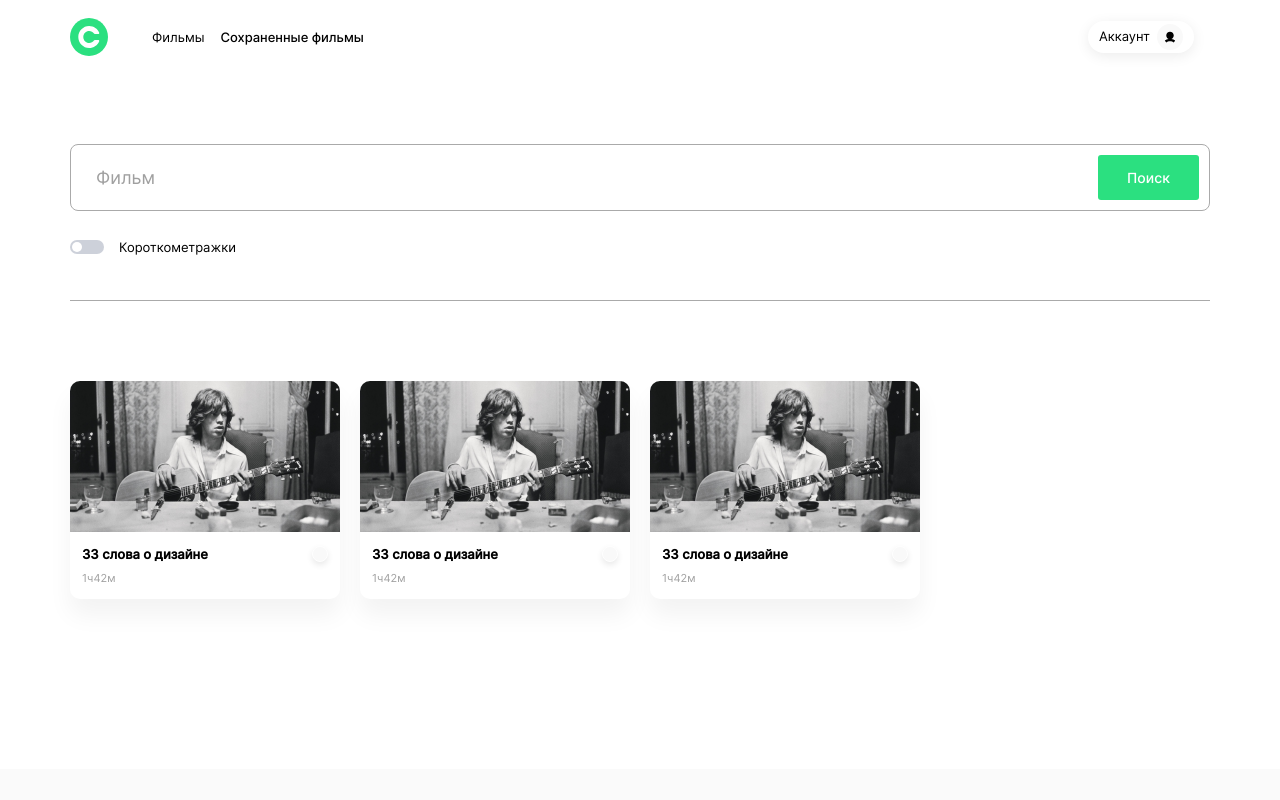
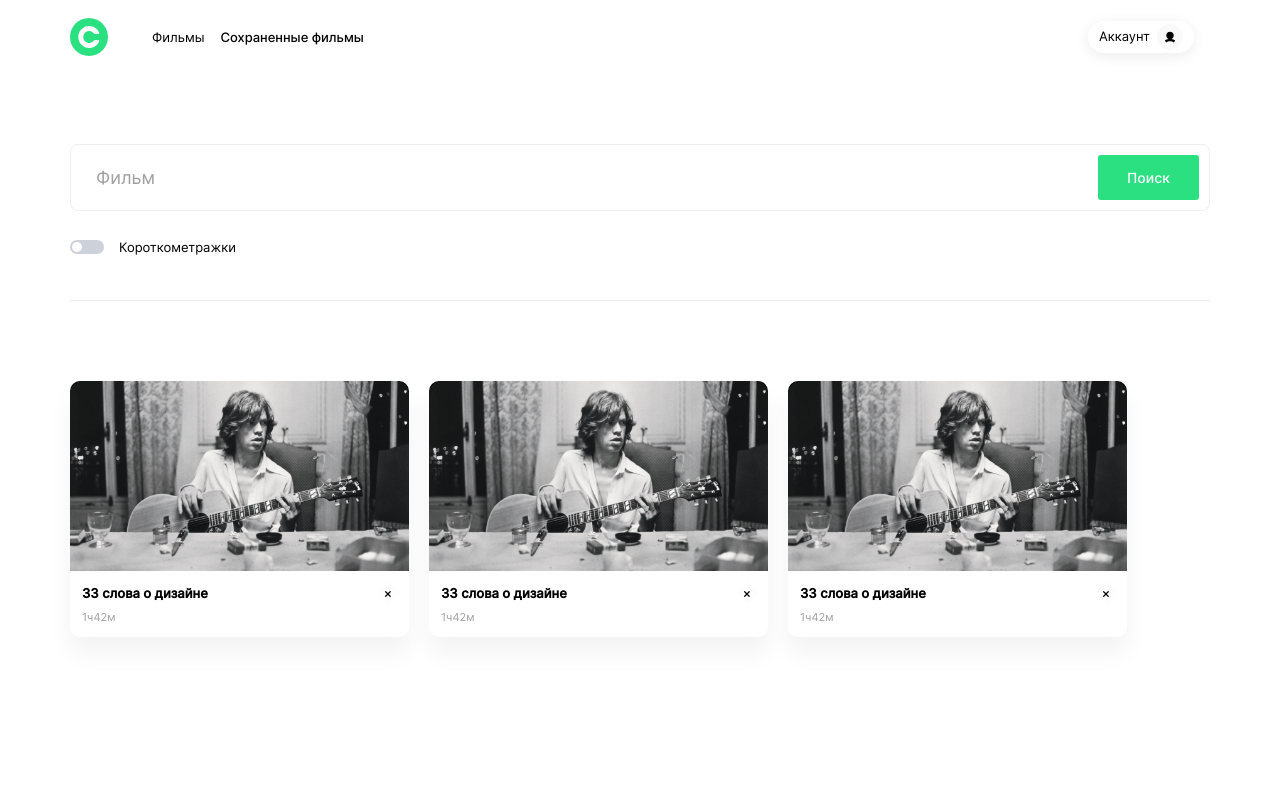
Before and after one commit to lazysl0th/movies-explorer-frontend, a React (Create React App) app: page /saved-movies in a window 1280 px wide. Shown: the top 800 px of the page. Built offline with nearby package versions, Linux system fonts and the light colour scheme.

Commit message:
fix: after checking

```diff
--- a/src/component/App/App.js
+++ b/src/component/App/App.js
@@ -41,15 +41,11 @@ function App() {
           <Profile />
         </Route>
         <Route path="/signin">
-          <Header typeClass="header_type_login-register" navHiddenClass="header__nav_hidden">
-            <Navigation hiddenClass="navigation_hidden" />
-          </Header>
+          <Header typeClass="header_type_login-register" navHiddenClass="header__nav_hidden" />
           <Login  />
         </Route>
         <Route path="/signup">
-          <Header typeClass="header_type_login-register" navHiddenClass="header__nav_hidden">
-            <Navigation hiddenClass="navigation_hidden" />
-          </Header>
+          <Header typeClass="header_type_login-register" navHiddenClass="header__nav_hidden" />
           <Register />
         </Route>
         <Route path="/*">
--- a/src/component/Main/AboutMe/AboutMe.js
+++ b/src/component/Main/AboutMe/AboutMe.js
@@ -12,7 +12,7 @@ function AboutMe() {
         <h4 className="student__profession-age">Фронтенд-разработчик, 32 года</h4>
         <p className="student__about">
         Я родился в Харцызске. В настоящее время живу и работаю в Сургуте, закончил факультет автоматики и вычислительной техники
-        ТТИ ЮФУ. У меня есть жена и мы люблю путешествовать. В 2020 году решил пройти курс веб-разработчика и начать кодить.
+        ТТИ ЮФУ. У меня есть жена и мы любим путешествовать. В 2020 году решил пройти курс веб-разработчика и начать кодить.
         </p>
         <ul className="student__links">
           <li className="student__item"><a href="https://t.me/lazy_sIoth" className="student__link" target="_blank" rel="noreferrer">Telegram</a></li>
--- a/src/component/Main/Techs/Techs.css
+++ b/src/component/Main/Techs/Techs.css
@@ -29,7 +29,7 @@
   margin: 0 auto;
   padding: 0;
   display: flex;
-  justify-content: space-between;
+  justify-content: flex-start;
   align-content: center;
   column-gap: 10px;
   max-width: 690px;
@@ -94,5 +94,6 @@
 
   .techs__techs {
     max-width: 200px;
+    justify-content: space-between;
   }
 }
--- a/src/component/Movies/MovieCard/MovieCard.css
+++ b/src/component/Movies/MovieCard/MovieCard.css
@@ -1,8 +1,7 @@
 .movie {
   max-width: 339px;
   width: 100%;
-  flex-basis: 270px;
-  min-width: 270px;
+  flex: 1 1 270px;
   display: flex;
   flex-wrap: wrap;
   border-radius: 10px;
@@ -62,9 +61,3 @@
   font-size: 11px;
   color: rgb(160, 160, 160);
 }
-
-@media screen and (max-width: 1279px) {
-  .movie {
-    flex-basis: 339px;
-  }
-}
--- a/src/component/Movies/MovieCard/MovieCard.js
+++ b/src/component/Movies/MovieCard/MovieCard.js
@@ -4,13 +4,13 @@ import ButtonDelete from '../../Button/Button';
 
 import movieImage from '../../../images/movie_image.png'
 
-function MovieCard() {
+function MovieCard({ buttonAddHiddenClass, buttonDeleteHiddenClass }) {
   return (
     <li className="movie">
       <img className="movie__image" src={movieImage} alt="Постер фильма"/>
       <h2 className="movie__name">33 слова о дизайне</h2>
-      <ButtonAdd type="button" name="buttonAdd" typeButtonClass="button_add"/>
-      <ButtonDelete text="+" type="button" name="buttonDelete" typeButtonClass="button_delete button_hidden"/>
+      <ButtonAdd type="button" name="buttonAdd" typeButtonClass={`button_add ${buttonAddHiddenClass}`}/>
+      <ButtonDelete text="+" type="button" name="buttonDelete" typeButtonClass={`button_delete ${buttonDeleteHiddenClass}`}/>
       <p className="movie__duration">1ч42м</p>
     </li>
   );
--- a/src/component/Movies/Movies.js
+++ b/src/component/Movies/Movies.js
@@ -11,22 +11,22 @@ function Movies() {
       <section className="movies">
         <SearchForm />
         <MoviesCardList>
-          <MovieCard />
-          <MovieCard />
-          <MovieCard />
-          <MovieCard />
-          <MovieCard />
-          <MovieCard />
-          <MovieCard />
-          <MovieCard />
-          <MovieCard />
-          <MovieCard />
-          <MovieCard />
-          <MovieCard />
-          <MovieCard />
-          <MovieCard />
-          <MovieCard />
-          <MovieCard />
+          <MovieCard buttonDeleteHiddenClass="button_hidden" />
+          <MovieCard buttonDeleteHiddenClass="button_hidden" />
+          <MovieCard buttonDeleteHiddenClass="button_hidden" />
+          <MovieCard buttonDeleteHiddenClass="button_hidden" />
+          <MovieCard buttonDeleteHiddenClass="button_hidden" />
+          <MovieCard buttonDeleteHiddenClass="button_hidden" />
+          <MovieCard buttonDeleteHiddenClass="button_hidden" />
+          <MovieCard buttonDeleteHiddenClass="button_hidden" />
+          <MovieCard buttonDeleteHiddenClass="button_hidden" />
+          <MovieCard buttonDeleteHiddenClass="button_hidden" />
+          <MovieCard buttonDeleteHiddenClass="button_hidden" />
+          <MovieCard buttonDeleteHiddenClass="button_hidden" />
+          <MovieCard buttonDeleteHiddenClass="button_hidden" />
+          <MovieCard buttonDeleteHiddenClass="button_hidden" />
+          <MovieCard buttonDeleteHiddenClass="button_hidden" />
+          <MovieCard buttonDeleteHiddenClass="button_hidden" />
         </MoviesCardList>
         <ButtonMore text="Ещё" type="button" name="buttonMore" typeButtonClass="button_more" />
       </section>
--- a/src/component/Movies/MoviesCardList/MoviesCardList.css
+++ b/src/component/Movies/MoviesCardList/MoviesCardList.css
@@ -8,7 +8,7 @@
   column-gap: 20px;
   row-gap: 32px;
   padding: 80px 0;
-  border-top: 1px solid rgb(170, 170, 170);
+  border-top: 1px solid rgba(170, 170, 170, 0.2);
 }
 
 @media screen and (max-width: 1279px) {
--- a/src/component/Movies/SearchForm/SearchForm.css
+++ b/src/component/Movies/SearchForm/SearchForm.css
@@ -1,7 +1,7 @@
 .fieldset {
   display: flex;
   margin: 0;
-  border: 1.5px solid rgb(170, 170, 170);
+  border: 1.5px solid rgba(170, 170, 170, 0.2);
   border-radius: 8px;
   padding: 10px 10px 10px 25px;
   width: 100%;
--- a/src/component/SavedMovies/SavedMovies.js
+++ b/src/component/SavedMovies/SavedMovies.js
@@ -11,9 +11,9 @@ function SavedMovies() {
       <section className="saved-movies">
         <SearchForm />
         <MoviesCardList>
-          <MovieCard />
-          <MovieCard />
-          <MovieCard />
+          <MovieCard buttonAddHiddenClass="button_hidden" />
+          <MovieCard buttonAddHiddenClass="button_hidden" />
+          <MovieCard buttonAddHiddenClass="button_hidden" />
         </MoviesCardList>
       </section>
     </Content>
```
